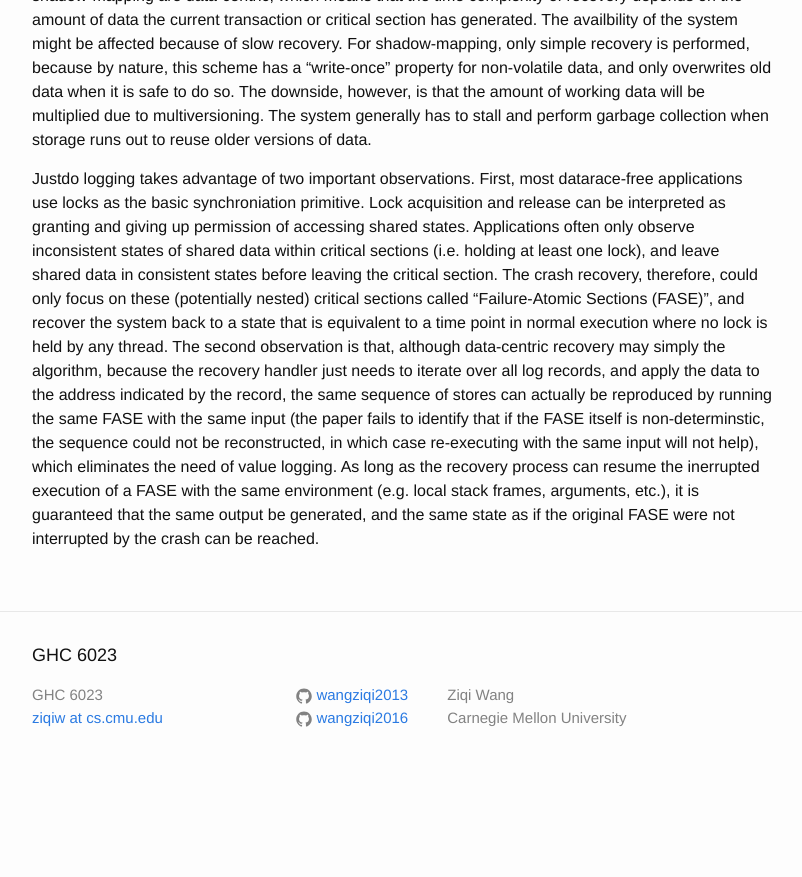
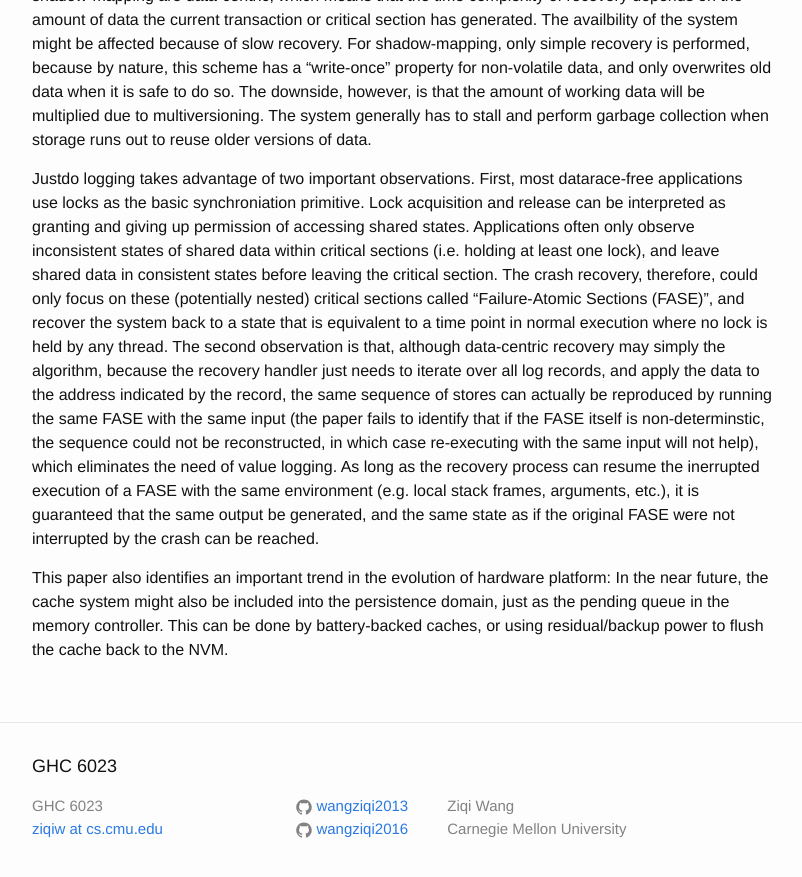
Before and after one commit to wangziqi2013/wangziqi2013.github.io, a Jekyll site: the page built from _posts/2019-08-08-justdo.markdown, in a window 1280 px wide and 900 px high, scrolled down 940 px. Shown: the top 877 px of the window, without its empty margins (238-1040 px from the left). Built offline with Jekyll 4.4.1, drawn with Linux system fonts in a browser that asks for light colours; before the commit the page ends 1729 px from its top, so only the background shows below that.

Commit message:
Adding hardware trend

```diff
--- a/_posts/2019-08-08-justdo.markdown
+++ b/_posts/2019-08-08-justdo.markdown
@@ -47,4 +47,9 @@ sequence of stores can actually be reproduced by running the same FASE with the
 if the FASE itself is non-determinstic, the sequence could not be reconstructed, in which case re-executing with the
 same input will not help), which eliminates the need of value logging. As long as the recovery process can resume the
 inerrupted execution of a FASE with the same environment (e.g. local stack frames, arguments, etc.), it is guaranteed
-that the same output be generated, and the same state as if the original FASE were not interrupted by the crash can be reached.
+that the same output be generated, and the same state as if the original FASE were not interrupted by the crash can be
+reached.
+
+This paper also identifies an important trend in the evolution of hardware platform: In the near future, the cache system
+might also be included into the persistence domain, just as the pending queue in the memory controller. This can be done
+by battery-backed caches, or using residual/backup power to flush the cache back to the NVM.
```
